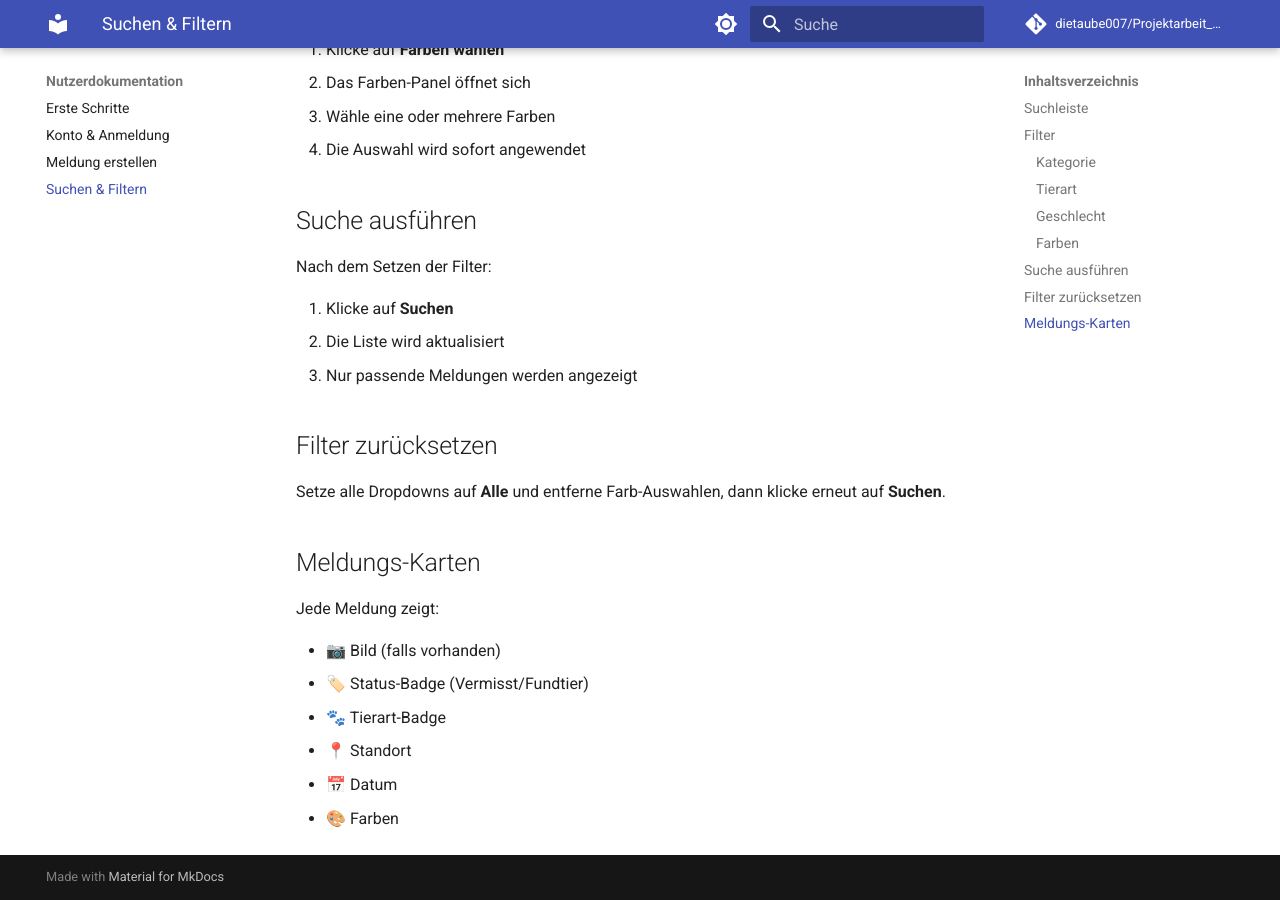
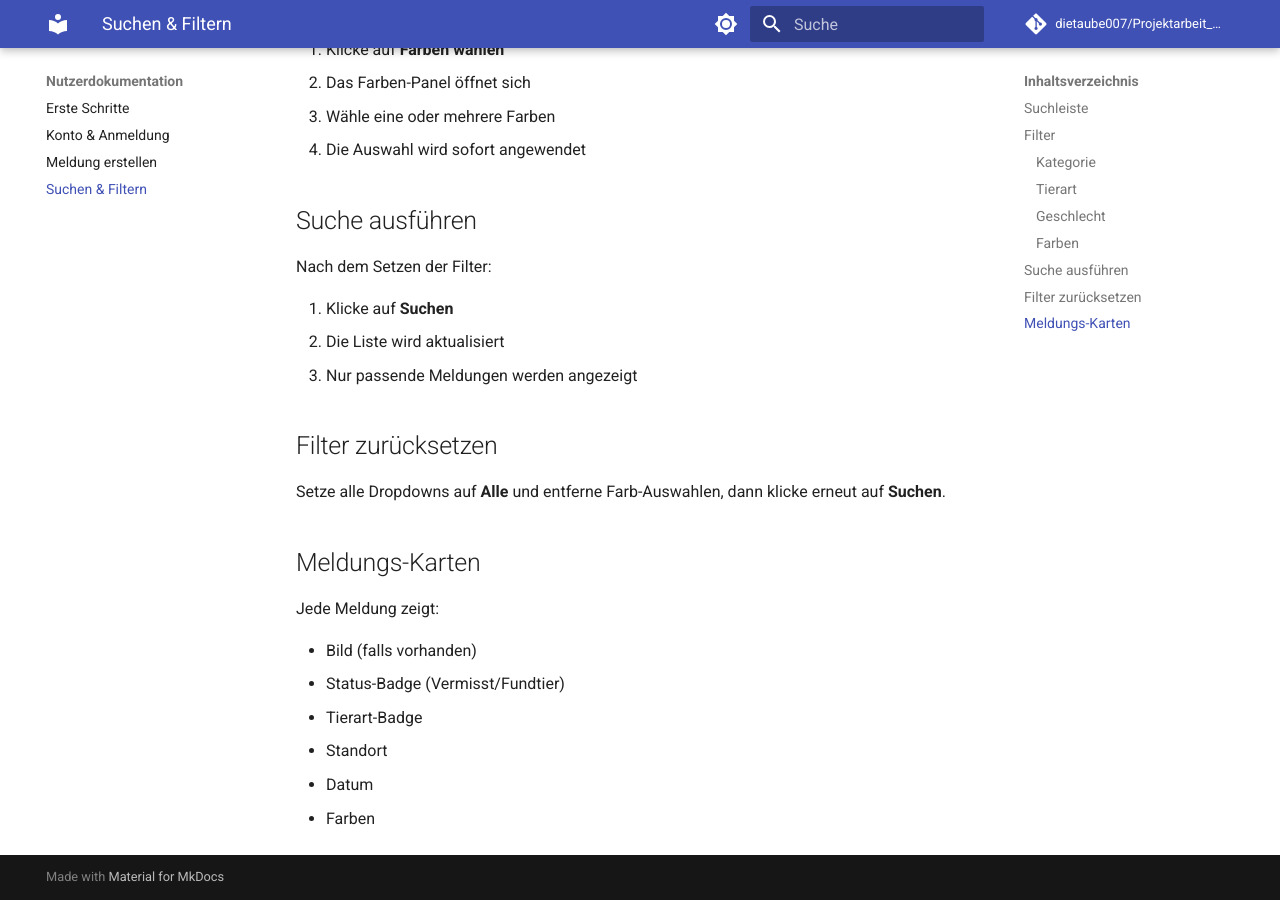
Before and after one commit to dietaube007/Projektarbeit_2026, an MkDocs documentation site: the page built from documentation/docs/nutzer/suchen.md, in a window 1280 px wide and 900 px high, scrolled down 1208 px. Built offline with MkDocs 1.6.1 and Material for MkDocs 9.7.7, drawn with Linux system fonts in a browser that asks for light colours; comment, search, counter and statistics services are not loaded.

Commit message:
Emojis entfernt

```diff
--- a/documentation/docs/nutzer/suchen.md
+++ b/documentation/docs/nutzer/suchen.md
@@ -58,9 +58,9 @@ Setze alle Dropdowns auf **Alle** und entferne Farb-Auswahlen, dann klicke erneu
 
 Jede Meldung zeigt:
 
-- 📷 Bild (falls vorhanden)
-- 🏷️ Status-Badge (Vermisst/Fundtier)
-- 🐾 Tierart-Badge
-- 📍 Standort
-- 📅 Datum
-- 🎨 Farben
+- Bild (falls vorhanden)
+- Status-Badge (Vermisst/Fundtier)
+- Tierart-Badge
+- Standort
+- Datum
+- Farben
```
Also changed, not shown: documentation/docs/index.md (+4 -4 lines), documentation/docs/nutzer/erste-schritte.md (+4 -4 lines), README.md, 7 other files.
